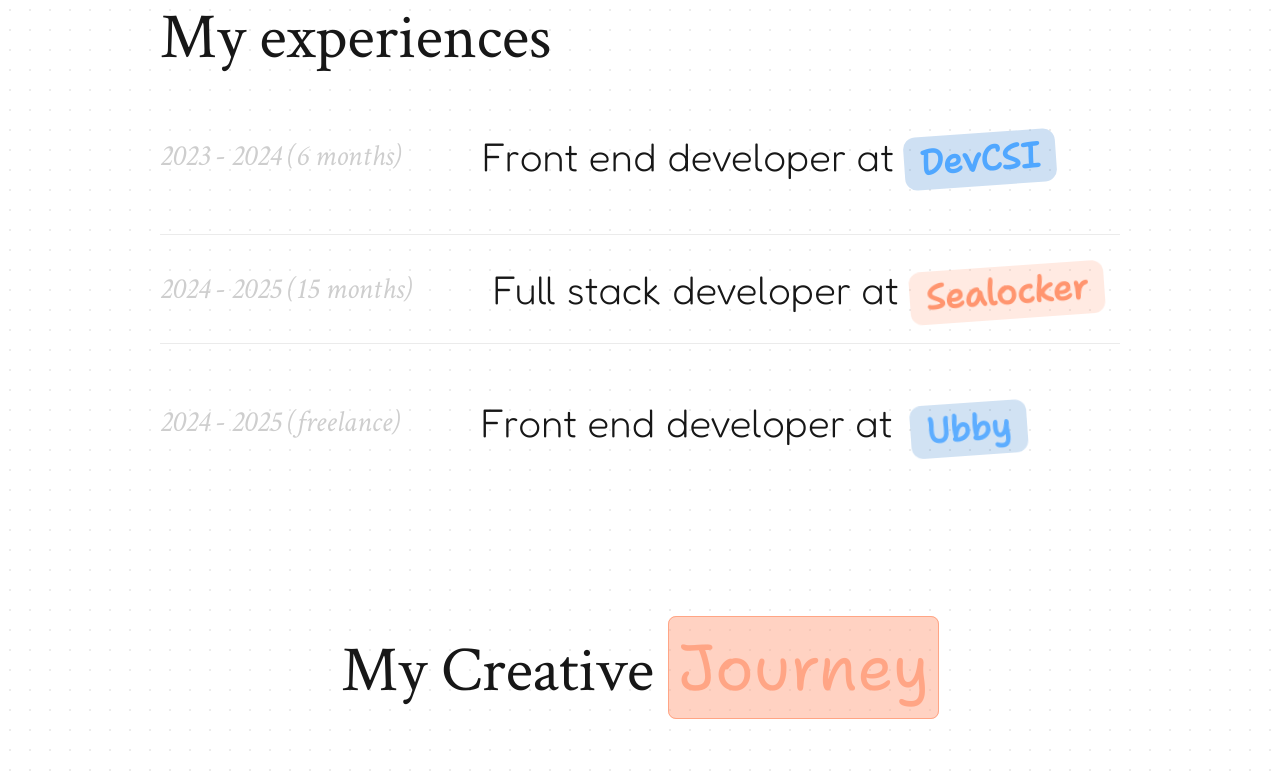
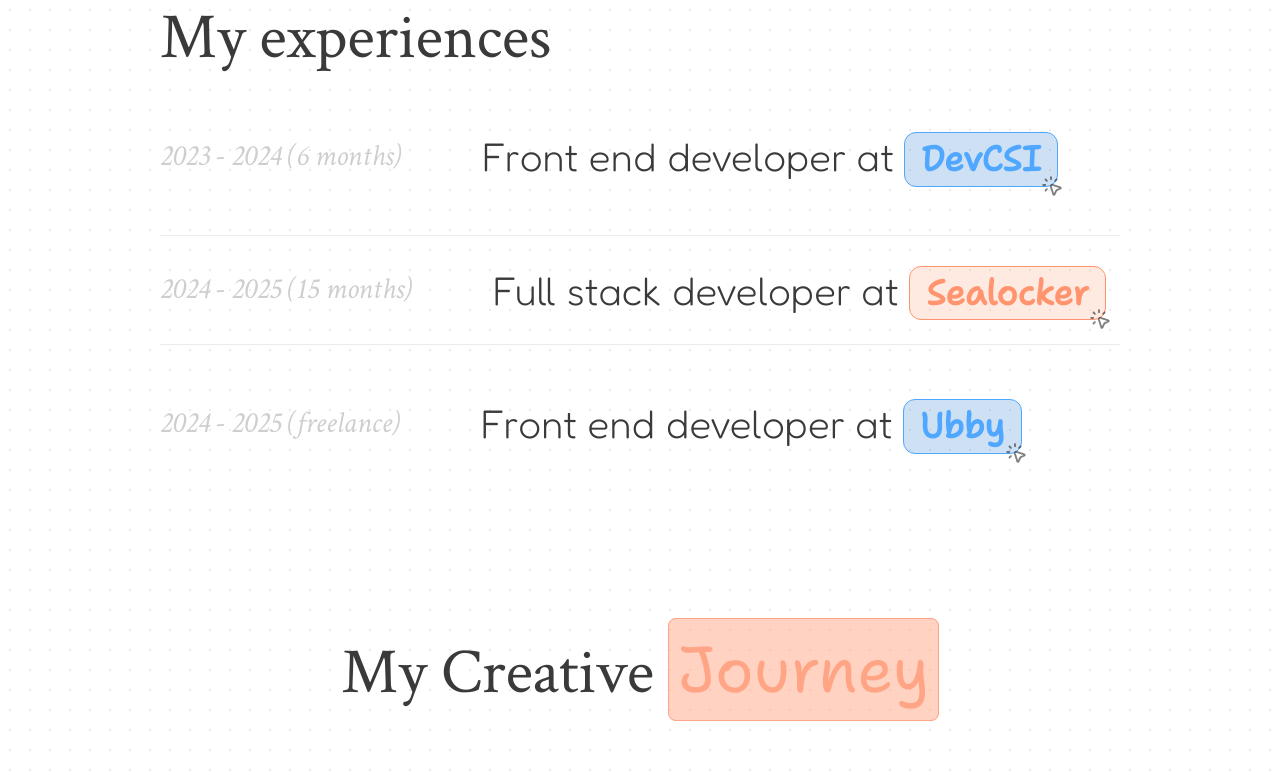
Before and after one commit to Onderito/portfolio-v2, a Next.js app: page / in a window 1280 px wide. Shown: the part 1980-2763 px from the top of the page. Built offline with nearby package versions, Linux system fonts and the light colour scheme.

Commit message:
framer motion almost done

```diff
--- a/src/app/page.tsx
+++ b/src/app/page.tsx
@@ -1,7 +1,7 @@
 "use client";
 import React, { useRef } from "react";
 import Navbar from "./components/navbar";
-import Profile from "./section/profile";
+import Profile from "./section/heroSection";
 import Stack from "./section/stack";
 import MyExperiences from "./section/myExperiences";
 import MyProjects from "./section/myProjects";
@@ -12,7 +12,7 @@
   const homeRef = useRef<HTMLElement | null>(null);
   const servicesRef = useRef<HTMLElement | null>(null);
   const experiencesRef = useRef<HTMLElement | null>(null);
-  const projectsRef = useRef<HTMLElement | null>(null);
+  const heroSectionRef = useRef<HTMLElement | null>(null);
 
   const sections = [
     { label: "Home", icon: "/home.svg", alt: "Home", ref: homeRef },
@@ -24,10 +24,10 @@
       ref: experiencesRef,
     },
     {
-      label: "Projects",
+      label: "HeroSection",
       icon: "/folder.svg",
-      alt: "Projects",
-      ref: projectsRef,
+      alt: "HeroSection",
+      ref: heroSectionRef,
     },
   ];
   return (
@@ -44,7 +44,7 @@
         <section ref={experiencesRef}>
           <MyExperiences />
         </section>
-        <section ref={projectsRef}>
+        <section ref={heroSectionRef}>
           <MyProjects />
         </section>
         <Footer />
--- a/src/app/section/profile.tsx
+++ b/src/app/section/heroSection.tsx
@@ -2,7 +2,7 @@
 
 import { easeInOut, easeOut, motion } from "motion/react";
 
-export default function Profile() {
+export default function HeroSection() {
   return (
     <div className="relative overflow-x-hidden">
       <motion.img
--- a/src/app/section/myExperiences.tsx
+++ b/src/app/section/myExperiences.tsx
@@ -1,9 +1,7 @@
 "use client";
 
-import React, { useRef, useEffect, useLayoutEffect } from "react";
-import { gsap } from "gsap";
-import { ScrollTrigger } from "gsap/all";
-gsap.registerPlugin(ScrollTrigger);
+import React from "react";
+import { motion } from "motion/react";
 
 const experiences = [
   {
@@ -12,6 +10,7 @@
     company: "DevCSI",
     bgClass: "bg-[#0B66C2]/20",
     textClass: "text-[#50A7FF]",
+    url: "https://devcsi.fr/",
   },
   {
     date: "2024 - 2025 (15 months)",
@@ -19,6 +18,7 @@
     company: "Sealocker",
     bgClass: "bg-[#FF946D]/20",
     textClass: "text-[#FF946E]",
+    url: "https://www.sealocker.fr/",
   },
   {
     date: "2024 - 2025 (freelance)",
@@ -26,101 +26,91 @@
     company: "Ubby",
     bgClass: "bg-[#0B66C2]/20",
     textClass: "text-[#50A7FF]",
+    url: "https://www.ubby.ai/",
   },
 ];
 
 export default function MyExperiences() {
-  const container = useRef(null);
-  const useIsomorphicLayoutEffect =
-    typeof window !== "undefined" ? useLayoutEffect : useEffect;
-
-  useIsomorphicLayoutEffect(() => {
-    const ctx = gsap.context(() => {
-      const tl = gsap.timeline({
-        scrollTrigger: {
-          trigger: "#myExperiences",
-          start: "top 60%",
-        },
-      });
-      tl.from(".my-experiences", {
-        x: -200,
-        opacity: 0,
-        scale: 0.9,
-        duration: 0.7,
-        ease: "sine.out",
-      });
-      tl.from(".date", {
-        x: -200,
-        opacity: 0,
-        scale: 0.9,
-        duration: 0.7,
-        ease: "sine.out",
-        stagger: {
-          each: 0.25,
-        },
-      });
-      tl.from(
-        ".title",
-        {
-          y: -200,
-          opacity: 0,
-          scale: 0.9,
-          duration: 0.7,
-          ease: "sine.out",
-          stagger: {
-            each: 0.25,
-          },
-        },
-        "-=0.5"
-      );
-      tl.from(
-        ".company",
-        {
-          y: 50,
-          x: 100,
-          opacity: 0,
-          duration: 1,
-          ease: "power2.out",
-          stagger: {
-            each: 0.25,
-          },
-        },
-        "-=0.1"
-      );
-    }, container);
-    return () => ctx.revert();
-  }, []);
   return (
-    <section ref={container} className="px-4 mt-10 md:px-12 lg:p-16 xl:px-40">
-      <h2
+    <motion.section
+      initial={{ opacity: 0, y: 50 }}
+      whileInView={{ opacity: 1, y: 0 }}
+      transition={{ duration: 0.8, ease: "easeInOut" }}
+      viewport={{ once: true, amount: 0.5 }}
+      className="px-4 mt-10 md:px-12 lg:p-16 xl:px-40"
+    >
+      <motion.h2
+        initial={{ opacity: 0, x: -100 }}
+        whileInView={{ opacity: 1, x: 0 }}
+        transition={{ duration: 0.8, ease: "easeInOut" }}
+        viewport={{ once: true, amount: 0.5 }}
         id="myExperiences"
-        className="my-experiences text-[32px] md:text-[48px] lg:text-[58px] xl:text-[64px] font-crimson"
+        className="my-experiences text-[32px] text-[#3A3A3A] md:text-[48px] lg:text-[58px] xl:text-[64px] font-crimson"
       >
         My experiences
-      </h2>
+      </motion.h2>
 
       <div className="mt-8 md:mt-12 xl:mt-10 flex flex-col gap-6 xl:gap-12">
         {experiences.map((exp, index) => (
-          <div
+          <motion.div
+            // initial={{ opacity: 0, y: 50 }}
+            // whileInView={{ opacity: 1, y: 0 }}
+            // transition={{ duration: 0.8, ease: "easeInOut" }}
+            // viewport={{ once: true, amount: 0.5 }}
             key={index}
             className={`flex flex-col-reverse xl:flex xl:flex-row xl:items-center xl:gap-20 ${
               index === 1 ? "border-y border-[#cecece]/40 py-6" : ""
             }`}
           >
-            <p className="date text-[#cecece] text-[20px] md:text-[25px] lg:text-[30px] font-crimson italic">
+            <motion.p
+              initial={{ opacity: 0, y: 50 }}
+              whileInView={{ opacity: 1, y: 0 }}
+              transition={{ duration: 0.8, ease: "easeInOut" }}
+              viewport={{ once: true, amount: 0.5 }}
+              className="date text-[#cecece] text-[20px] md:text-[25px] lg:text-[30px] font-crimson italic"
+            >
               {exp.date}
-            </p>
-            <h3 className="title text-[24px] md:text-[35px] lg:text-[40px] font-fredoka font-light">
+            </motion.p>
+            <motion.h3
+              initial={{ opacity: 0, y: 50 }}
+              whileInView={{ opacity: 1, y: 0 }}
+              transition={{ duration: 0.8, ease: "easeInOut" }}
+              viewport={{ once: true, amount: 0.5 }}
+              className="title text-[#3A3A3A] text-[24px] md:text-[35px] lg:text-[40px] font-fredoka font-light"
+            >
               {exp.title} at{" "}
-              <span
-                className={`company font-shantell font-semibold rounded-xl p-1 px-2 md:px-4 md:p-0 text-[18px] md:text-[35px] lg:text-[40] inline-block -rotate-4 ${exp.bgClass} ${exp.textClass}`}
+              <motion.a
+                whileHover={{ scale: 1.05, rotate: 1 }}
+                transition={{
+                  duration: 0.4,
+                }}
+                viewport={{ once: true, amount: 0.5 }}
+                rel="noopener noreferrer"
+                target="_blank"
+                className={`company relative font-shantell font-semibold cursor-pointer rounded-xl p-1 px-2 md:px-4 md:p-0 text-[18px] md:text-[35px] lg:text-[40] inline-block border-[0.5px] ${exp.bgClass} ${exp.textClass}`}
+                href={exp.url}
               >
+                {" "}
                 {exp.company}
-              </span>
-            </h3>
-          </div>
+                <motion.img
+                  initial={{ opacity: 0, x: 90, rotate: -45, scale: 0.8 }}
+                  whileInView={{ opacity: 0.5, x: 0, rotate: 0, scale: 1 }}
+                  transition={{
+                    duration: 1.5,
+                    delay: 0.5,
+                    ease: [0.25, 1, 0.5, 1],
+                  }}
+                  viewport={{ once: true, amount: 0.5 }}
+                  className="absolute bottom-[-15px] right-[-10px] opacity-40 "
+                  src={"/click.svg"}
+                  width={30}
+                  height={30}
+                />
+              </motion.a>
+            </motion.h3>
+          </motion.div>
         ))}
       </div>
-    </section>
+    </motion.section>
   );
 }
--- a/src/app/section/myProjects.tsx
+++ b/src/app/section/myProjects.tsx
@@ -1,63 +1,15 @@
 "use client";
 
-import React, { useRef, useEffect, useLayoutEffect } from "react";
+import React from "react";
 import Image from "next/image";
 import { Swiper, SwiperSlide } from "swiper/react";
 import { Navigation } from "swiper/modules";
-import { gsap } from "gsap";
-import { ScrollTrigger } from "gsap/all";
-gsap.registerPlugin(ScrollTrigger);
+import { motion } from "motion/react";
+
 import "swiper/css";
 import "swiper/css/navigation";
 
 export default function MyProjects() {
-  const container = useRef(null);
-  const useIsomorphicLayoutEffect =
-    typeof window !== "undefined" ? useLayoutEffect : useEffect;
-
-  useIsomorphicLayoutEffect(() => {
-    const ctx = gsap.context(() => {
-      const tl = gsap.timeline({
-        scrollTrigger: {
-          trigger: "#project",
-          start: "top 50%",
-        },
-      });
-
-      // Animate title
-      tl.from(".project", {
-        x: -200,
-        opacity: 0,
-        scale: 0.9,
-        duration: 0.7,
-        ease: "sine.out",
-      });
-
-      // Animate bento cards with stagger
-      tl.from(
-        ".project-card",
-        {
-          y: 50,
-          opacity: 0,
-          duration: 1,
-          ease: "power2.out",
-        },
-        "-=0.1"
-      );
-      tl.from(
-        ".ellipse",
-        {
-          y: 50,
-          x: 100,
-          opacity: 0,
-          ease: "power2.out",
-          duration: 1,
-        },
-        "-=1"
-      );
-    }, container);
-    return () => ctx.revert();
-  }, []);
   const [isBeginning, setIsBeginning] = React.useState(true);
   const [isEnd, setIsEnd] = React.useState(false);
   const projects = [
@@ -82,14 +34,17 @@
   ];
 
   return (
-    <section
-      ref={container}
+    <motion.section
+      initial={{ opacity: 0, y: 50 }}
+      whileInView={{ opacity: 1, y: 0 }}
+      transition={{ duration: 0.8, ease: "easeInOut" }}
+      viewport={{ once: true, amount: 0.5 }}
       className="mt-10 p-4 md:p-12 lg:p-16 xl:px-60 relative overflow-hidden"
     >
       <div className="flex justify-center items-center relative">
         <h2
           id="project"
-          className="project text-[28px] md:text-[48px] lg:text-[58px] xl:text-[64px] text-center font-crimson"
+          className="project text-[#3A3A3A] text-[28px] md:text-[48px] lg:text-[58px] xl:text-[64px] text-center font-crimson"
         >
           My Creative{" "}
           <span className="bg-[#FFA585]/50 text-[#FFA585] border border-[#FFA585] p-2 font-shantell rounded-lg relative overflow-hidden">
@@ -187,6 +142,6 @@
         height={380}
         className="hidden xl:blockabsolute bottom-[20%] right-[-20%] z-0"
       />
-    </section>
+    </motion.section>
   );
 }
```
Also changed, not shown: src/app/animation/ProfileIntro.tsx (deleted, +0 -101 lines), public/click.svg (added).
